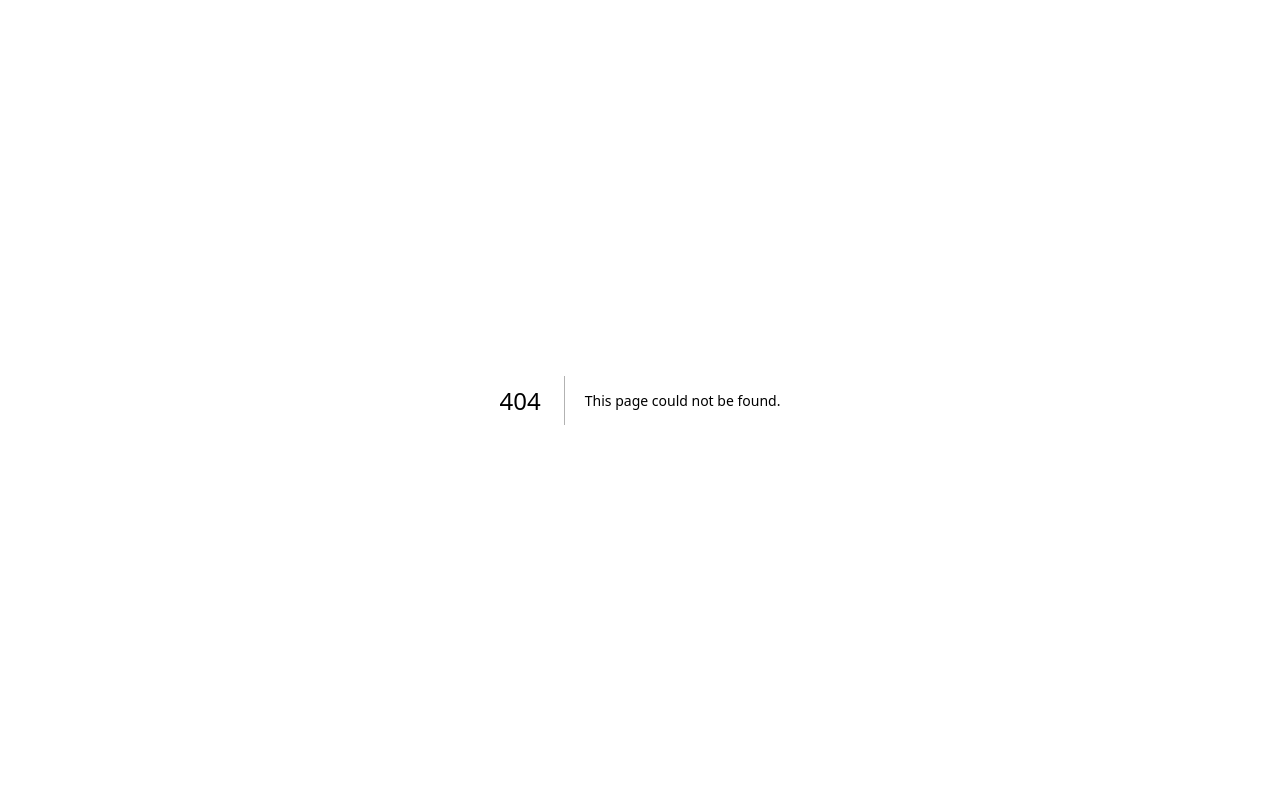
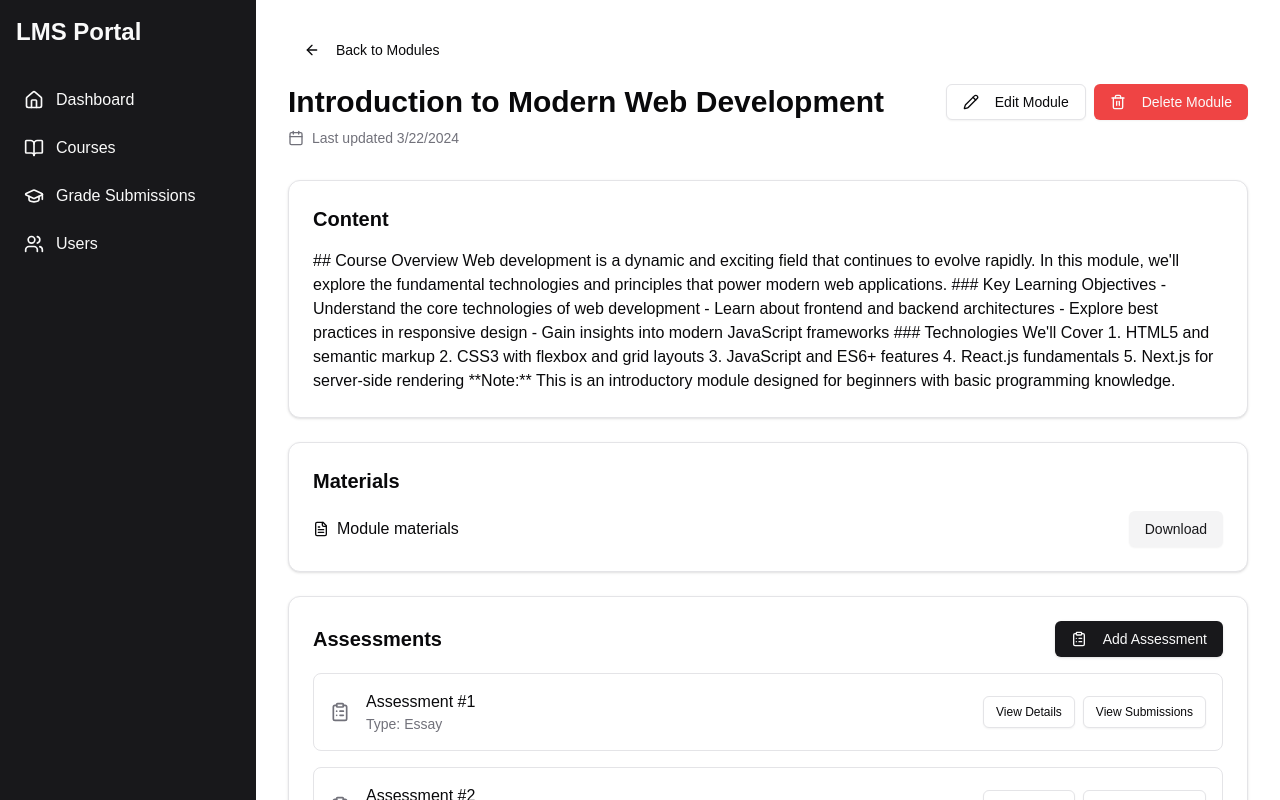
Before and after one commit to OnLeeTwo/lms-frontend, a Next.js app: page /moduleDetail in a window 1280 px wide. Before the commit this address had no page. Shown: the top 800 px of the page. Built offline with nearby package versions, Linux system fonts and the light colour scheme.

Commit message:
feat: add template for module detail example

```diff
--- a/package.json
+++ b/package.json
@@ -37,6 +37,7 @@
     "@radix-ui/react-toggle": "^1.1.1",
     "@radix-ui/react-toggle-group": "^1.1.1",
     "@radix-ui/react-tooltip": "^1.1.6",
+    "axios": "^1.7.9",
     "class-variance-authority": "^0.7.1",
     "clsx": "^2.1.1",
     "cmdk": "^1.0.0",
--- /dev/null
+++ b/src/app/moduleDetail/page.tsx
@@ -0,0 +1,264 @@
+// src/app/modules/[courseId]/[moduleId]/page.tsx
+"use client";
+import { useEffect, useState } from "react";
+import { useParams, useRouter } from "next/navigation";
+import { Sidebar } from "@/components/Sidebar";
+import { Button } from "@/components/ui/button";
+import { Card } from "@/components/ui/card";
+import { Module } from "@/types/module";
+import { useToast } from "@/hooks/use-toast";
+import {
+  ArrowLeft,
+  Calendar,
+  FileText,
+  Pencil,
+  Trash2,
+  ClipboardList,
+} from "lucide-react";
+
+import { getModuleById } from "@/services/moduleService";
+import { getAssessmentsByModuleId } from "@/services/assessmentService";
+import { Assessment } from "@/types/assessment";
+
+export const mockAssessmentData: Assessment[] = [
+  {
+    assessment_id: 1,
+    module_id: 101,
+    type: "Essay",
+    created_at: "2024-12-17T10:00:00",
+    updated_at: "2024-12-17T10:30:00",
+  },
+  {
+    assessment_id: 2,
+    module_id: 102,
+    type: "Choices",
+    created_at: "2024-12-18T12:00:00",
+    updated_at: "2024-12-18T12:45:00",
+  },
+  {
+    assessment_id: 3,
+    module_id: 103,
+    type: "Essay",
+    created_at: "2024-12-19T14:00:00",
+    updated_at: "2024-12-19T14:30:00",
+  },
+  {
+    assessment_id: 4,
+    module_id: 104,
+    type: "Choices",
+    created_at: "2024-12-20T09:00:00",
+    updated_at: "2024-12-20T09:30:00",
+  },
+  {
+    assessment_id: 5,
+    module_id: 105,
+    type: "Essay",
+    created_at: "2024-12-21T11:00:00",
+    updated_at: "2024-12-21T11:20:00",
+  },
+];
+
+export const mockModuleData = {
+  module_id: 123,
+  title: "Introduction to Modern Web Development",
+  content: `
+  ## Course Overview
+  Web development is a dynamic and exciting field that continues to evolve rapidly. In this module, we'll explore the fundamental technologies and principles that power modern web applications.
+
+  ### Key Learning Objectives
+  - Understand the core technologies of web development
+  - Learn about frontend and backend architectures
+  - Explore best practices in responsive design
+  - Gain insights into modern JavaScript frameworks
+
+  ### Technologies We'll Cover
+  1. HTML5 and semantic markup
+  2. CSS3 with flexbox and grid layouts
+  3. JavaScript and ES6+ features
+  4. React.js fundamentals
+  5. Next.js for server-side rendering
+
+  **Note:** This is an introductory module designed for beginners with basic programming knowledge.
+    `,
+  module_file: "https://example.com/web-dev-intro-materials.pdf",
+  created_at: "2024-02-15T10:30:00Z",
+  updated_at: "2024-03-22T14:45:30Z",
+  course_id: 123,
+};
+
+const ModuleDetail = () => {
+  const { courseId, moduleId } = useParams();
+  const router = useRouter();
+  const [module, setModule] = useState<Module | null>(null);
+  const [assessments, setAssessments] = useState<Assessment[]>([]);
+  const [loading, setLoading] = useState(true);
+  const { toast } = useToast();
+
+  //mocks
+  useEffect(() => {
+    setModule(mockModuleData as Module);
+    setAssessments(mockAssessmentData);
+  }, []);
+
+  //Real
+
+  //   useEffect(() => {
+  //     const fetchModule = async () => {
+  //       try {
+  //         const data = await getModuleById();
+  //         setModule(data);
+  //       } catch (error) {
+  //         toast({
+  //           title: "Error",
+  //           description: "Failed to fetch module details",
+  //           variant: "destructive",
+  //         });
+  //       } finally {
+  //         setLoading(false);
+  //       }
+  //     };
+
+  //     fetchModule();
+  //   }, [moduleId, toast]);
+
+  //   if (loading) {
+  //     return (
+  //       <div className="flex min-h-screen bg-background">
+  //         <Sidebar role="teacher" />
+  //         <div className="p-8 flex-1">
+  //           <div className="flex items-center justify-center h-full">
+  //             <div className="animate-spin rounded-full h-8 w-8 border-b-2 border-primary"></div>
+  //           </div>
+  //         </div>
+  //       </div>
+  //     );
+  //   }
+
+  if (!module) {
+    return (
+      <div className="flex min-h-screen bg-background">
+        <Sidebar role="teacher" />
+        <div className="p-8 flex-1">
+          <Card className="p-8 text-center">
+            <h3 className="text-lg font-semibold">Module not found</h3>
+            <Button
+              onClick={() => router.push(`/modules/${courseId}`)}
+              className="mt-4"
+            >
+              <ArrowLeft className="mr-2 h-4 w-4" />
+              Back to Modules
+            </Button>
+          </Card>
+        </div>
+      </div>
+    );
+  }
+
+  return (
+    <div className="flex min-h-screen bg-background">
+      <Sidebar role="teacher" />
+      <div className="p-8 flex-1">
+        <header className="mb-8">
+          <Button
+            variant="ghost"
+            onClick={() => router.push(`/modules/${courseId}`)}
+            className="mb-4"
+          >
+            <ArrowLeft className="mr-2 h-4 w-4" />
+            Back to Modules
+          </Button>
+          <div className="flex justify-between items-start">
+            <div>
+              <h1 className="text-3xl font-bold">{module.title}</h1>
+              <div className="flex items-center text-sm text-muted-foreground mt-2">
+                <Calendar className="mr-2 h-4 w-4" />
+                Last updated {new Date(module.updated_at).toLocaleDateString()}
+              </div>
+            </div>
+            <div className="flex gap-2">
+              <Button variant="outline">
+                <Pencil className="mr-2 h-4 w-4" />
+                Edit Module
+              </Button>
+              <Button variant="destructive">
+                <Trash2 className="mr-2 h-4 w-4" />
+                Delete Module
+              </Button>
+            </div>
+          </div>
+        </header>
+
+        <div className="grid gap-6">
+          <Card className="p-6">
+            <h2 className="text-xl font-semibold mb-4">Content</h2>
+            <div className="prose max-w-none">{module.content}</div>
+          </Card>
+
+          {module.module_file && (
+            <Card className="p-6">
+              <h2 className="text-xl font-semibold mb-4">Materials</h2>
+              <div className="flex items-center justify-between">
+                <div className="flex items-center">
+                  <FileText className="mr-2 h-4 w-4" />
+                  <span>Module materials</span>
+                </div>
+                <Button
+                  variant="secondary"
+                  onClick={() => window.open(module.module_file, "_blank")}
+                >
+                  Download
+                </Button>
+              </div>
+            </Card>
+          )}
+
+          <Card className="p-6">
+            <div className="flex justify-between items-center mb-4">
+              <h2 className="text-xl font-semibold">Assessments</h2>
+              <Button>
+                <ClipboardList className="mr-2 h-4 w-4" />
+                Add Assessment
+              </Button>
+            </div>
+            {assessments.length === 0 ? (
+              <div className="text-center py-6 text-muted-foreground">
+                No assessments available for this module.
+              </div>
+            ) : (
+              <div className="space-y-4">
+                {assessments.map((assessment) => (
+                  <div
+                    key={assessment.assessment_id}
+                    className="flex items-center justify-between p-4 rounded-lg border"
+                  >
+                    <div className="flex items-center space-x-4">
+                      <ClipboardList className="h-5 w-5 text-muted-foreground" />
+                      <div>
+                        <h3 className="font-medium">
+                          Assessment #{assessment.assessment_id}
+                        </h3>
+                        <p className="text-sm text-muted-foreground">
+                          Type: {assessment.type}
+                        </p>
+                      </div>
+                    </div>
+                    <div className="flex items-center gap-2">
+                      <Button variant="outline" size="sm">
+                        View Details
+                      </Button>
+                      <Button variant="outline" size="sm">
+                        View Submissions
+                      </Button>
+                    </div>
+                  </div>
+                ))}
+              </div>
+            )}
+          </Card>
+        </div>
+      </div>
+    </div>
+  );
+};
+
+export default ModuleDetail;
--- /dev/null
+++ b/src/services/assessmentService.ts
@@ -0,0 +1,19 @@
+// src/services/assessmentService.ts
+import axios from "axios";
+import { Assessment } from "@/types/assessment";
+
+const API_URL = "http://127.0.0.1:5000/api/v1";
+
+export const getAssessmentsByModuleId = async (
+  moduleId: string
+): Promise<Assessment[]> => {
+  try {
+    const response = await axios.get(
+      `${API_URL}/modules/${moduleId}/assessments`
+    );
+    return response.data;
+  } catch (error) {
+    console.error("Error fetching assessments:", error);
+    throw error;
+  }
+};
--- /dev/null
+++ b/src/services/moduleService.ts
@@ -0,0 +1,24 @@
+import axios from "axios";
+import { Module } from "@/types/module";
+
+const API_URL = "API_URL";
+
+export const getModulesByCourseId = async (): Promise<Module[]> => {
+  try {
+    const response = await axios.get(`${API_URL}/courses/${courseId}/modules`);
+    return response.data;
+  } catch (error) {
+    console.error("Error fetching modules:", error);
+    throw error;
+  }
+};
+
+export const getModuleById = async (moduleId: string): Promise<Module> => {
+  try {
+    const response = await axios.get(`${API_URL}/modules/${moduleId}`);
+    return response.data;
+  } catch (error) {
+    console.error("Error fetching module:", error);
+    throw error;
+  }
+};
--- /dev/null
+++ b/src/types/assessment.ts
@@ -0,0 +1,7 @@
+export interface Assessment {
+  assessment_id: number;
+  module_id: number;
+  type: "Essay" | "Choices";
+  created_at: string;
+  updated_at: string;
+}
--- /dev/null
+++ b/src/types/module.ts
@@ -0,0 +1,9 @@
+export interface Module {
+  module_id: number;
+  course_id: number;
+  title: string;
+  content: string;
+  module_file?: string;
+  created_at: string;
+  updated_at: string;
+}
```
Also changed, not shown: 1 other file (tests, documents, lock files or other folders).
